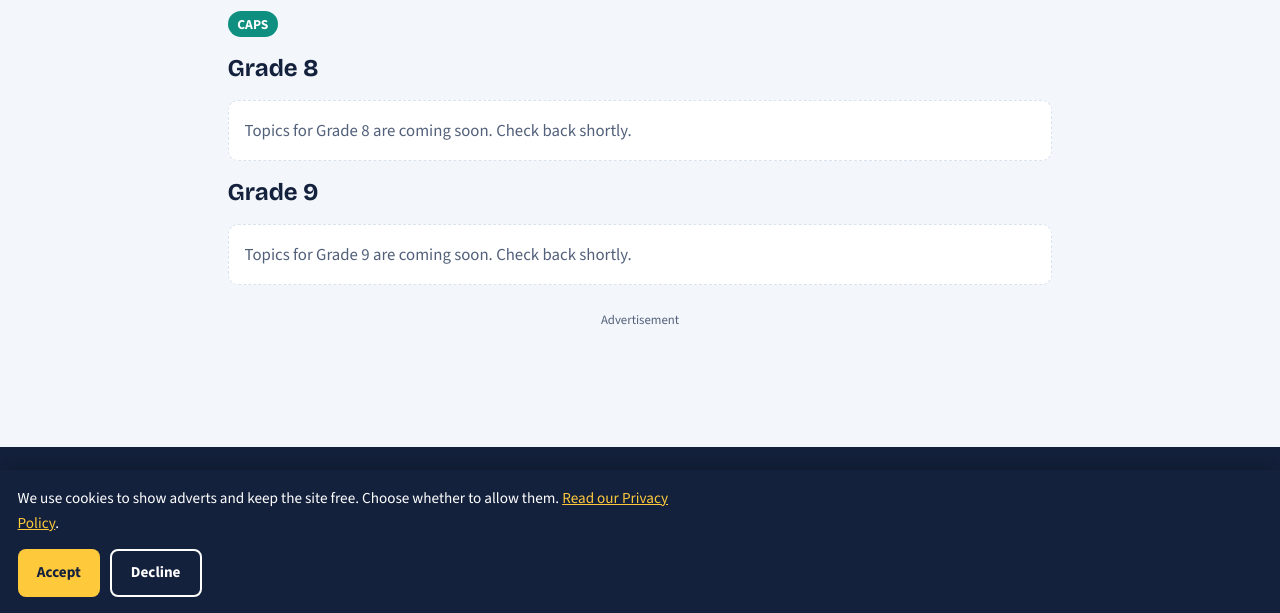
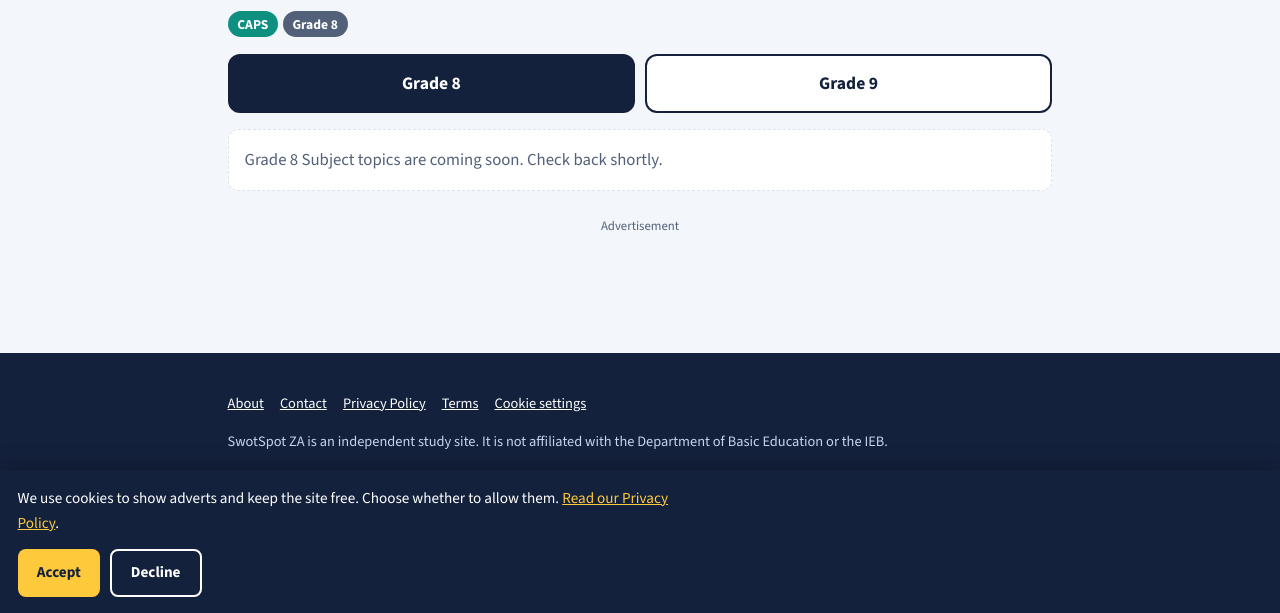
Before and after one commit to Bus-i001/SwotSpot-ZA, a plain HTML site: page subject.html in a window 1280 px wide. Shown: the part 187-800 px from the top of the page. Drawn offline with nearby package versions, Linux system fonts and the light colour scheme.

Commit message:
Add grade switch buttons and update navigation

```diff
--- a/subject.html
+++ b/subject.html
@@ -9,17 +9,29 @@
 <link rel="preconnect" href="https://fonts.gstatic.com" crossorigin>
 <link href="https://fonts.googleapis.com/css2?family=Bricolage+Grotesque:wght@700;800&family=Source+Sans+3:wght@400;600;700&display=swap" rel="stylesheet">
 <link rel="stylesheet" href="style.css">
+<style>
+.grade-switch{display:flex;gap:.6rem;margin:1rem 0}
+.grade-switch button{flex:1;font:inherit;font-weight:800;font-size:1.1rem;padding:.8rem 1rem;border-radius:12px;border:2px solid var(--ink);background:var(--paper);color:var(--ink);cursor:pointer}
+.grade-switch button[aria-pressed="true"]{background:var(--ink);color:#fff}
+.grade-switch button:focus-visible{outline:3px solid var(--sun);outline-offset:2px}
+</style>
 </head>
 <body>
 <header class="site"><div class="wrap">
 <a class="logo" href="index.html">Swot<span>Spot</span> ZA</a>
-<nav><a href="index.html#caps">CAPS</a><a href="index.html#ieb">IEB</a><a href="about.html">About</a><a href="contact.html">Contact</a></nav>
+<nav></nav>
 </div></header>
 
 <main class="wrap">
-<p class="crumbs"><a href="index.html">Home</a> / <span id="crumb">Subject</span></p>
+<p class="crumbs"><a href="index.html">Home</a> / <a id="gradelink" href="resources.html">Resources</a> / <span id="crumb">Subject</span></p>
 <h1 id="title">Subject</h1>
-<p><span class="tag" id="ctag"></span></p>
+<p><span class="tag" id="ctag"></span><span class="tag" id="gtag"></span></p>
+
+<div class="grade-switch" role="group" aria-label="Choose a grade">
+<button type="button" id="b8" aria-pressed="false">Grade 8</button>
+<button type="button" id="b9" aria-pressed="false">Grade 9</button>
+</div>
+
 <div id="lists"></div>
 <noscript><p class="empty">Please turn on JavaScript to see the topic list.</p></noscript>
 
@@ -39,27 +51,32 @@
   var c = q.get('c') === 'ieb' ? 'ieb' : 'caps';
   var s = (q.get('s') || '').replace(/[^a-z0-9-]/g, '');
   var name = q.get('n') || 'Subject';
-  var first = q.get('g') === '9' ? '9' : '8';
-  var second = first === '8' ? '9' : '8';
+  var grade = q.get('g') === '9' ? '9' : '8';
   var label = c.toUpperCase();
 
-  document.title = 'Grade 8 and 9 ' + name + ' (' + label + ') | SwotSpot ZA';
-  document.getElementById('title').textContent = name + ' (' + label + ')';
+  var box = document.getElementById('lists');
+  var b8 = document.getElementById('b8');
+  var b9 = document.getElementById('b9');
+
+  document.getElementById('ctag').textContent = label;
+  document.getElementById('ctag').className = 'tag ' + c;
   document.getElementById('crumb').textContent = name + ' ' + label;
-  var tag = document.getElementById('ctag');
-  tag.textContent = label;
-  tag.className = 'tag ' + c;
 
-  var box = document.getElementById('lists');
-  [first, second].forEach(function (g) {
-    var h = document.createElement('h2');
-    h.textContent = 'Grade ' + g;
-    box.appendChild(h);
-    var list = (window.TOPICS || {})[c + '-' + s + '-' + g] || [];
+  function render() {
+    document.title = 'Grade ' + grade + ' ' + name + ' (' + label + ') | SwotSpot ZA';
+    document.getElementById('title').textContent = 'Grade ' + grade + ' ' + name + ' (' + label + ')';
+    document.getElementById('gtag').textContent = 'Grade ' + grade;
+    document.getElementById('gradelink').href = 'grade-' + grade + '.html';
+    document.getElementById('gradelink').textContent = 'Grade ' + grade;
+    b8.setAttribute('aria-pressed', grade === '8' ? 'true' : 'false');
+    b9.setAttribute('aria-pressed', grade === '9' ? 'true' : 'false');
+
+    box.textContent = '';
+    var list = (window.TOPICS || {})[c + '-' + s + '-' + grade] || [];
     if (!list.length) {
       var p = document.createElement('p');
       p.className = 'empty';
-      p.textContent = 'Topics for Grade ' + g + ' are coming soon. Check back shortly.';
+      p.textContent = 'Grade ' + grade + ' ' + name + ' topics are coming soon. Check back shortly.';
       box.appendChild(p);
       return;
     }
@@ -74,9 +91,20 @@
       ul.appendChild(li);
     });
     box.appendChild(ul);
-  });
+  }
+
+  function choose(g) {
+    grade = g;
+    q.set('g', g);
+    try { history.replaceState(null, '', location.pathname + '?' + q.toString()); } catch (e) {}
+    render();
+  }
+
+  b8.onclick = function () { choose('8'); };
+  b9.onclick = function () { choose('9'); };
+  render();
 })();
 </script>
 <script src="site.js" defer></script>
 </body>
-</html>
+  </html>
```
